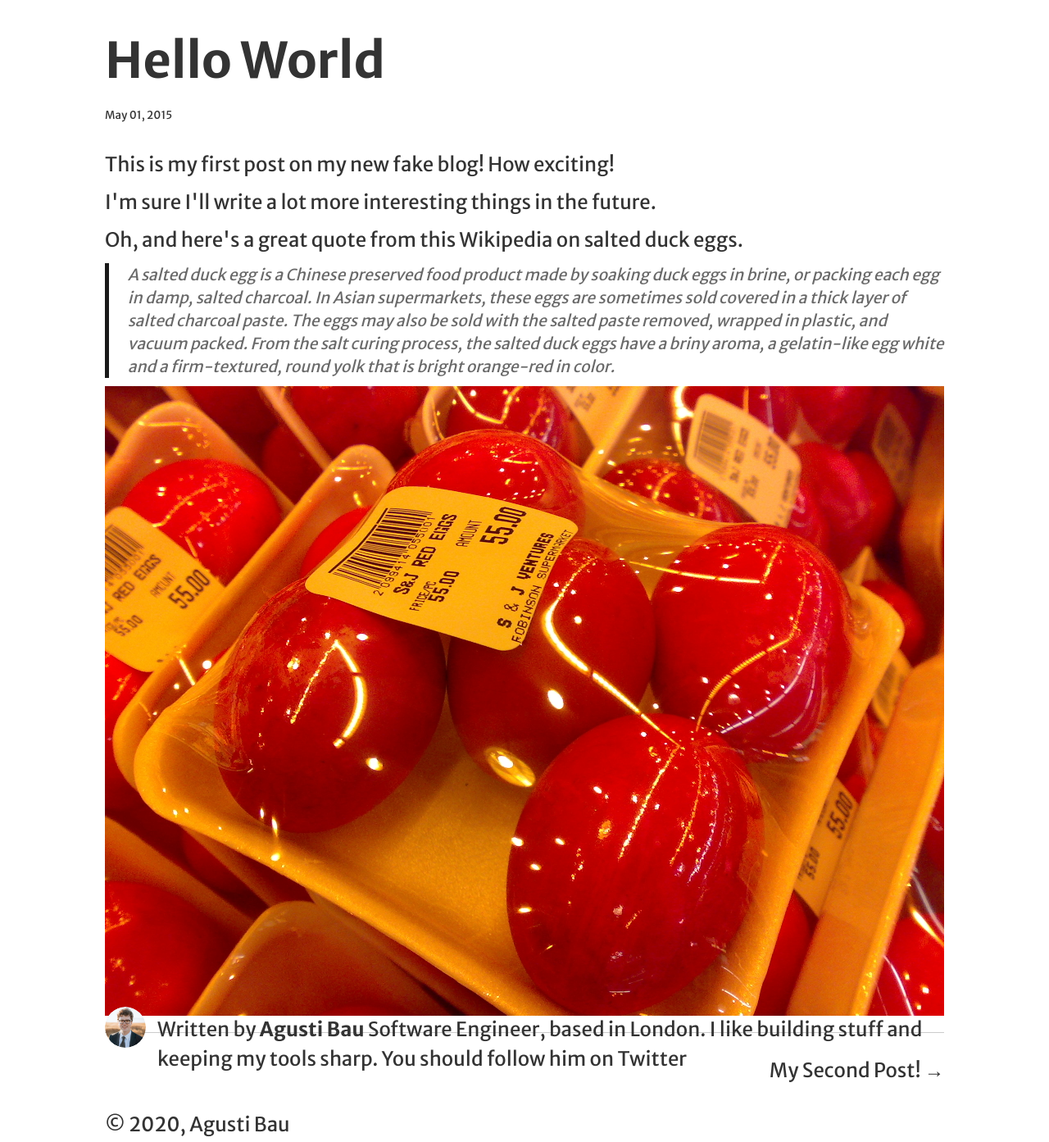
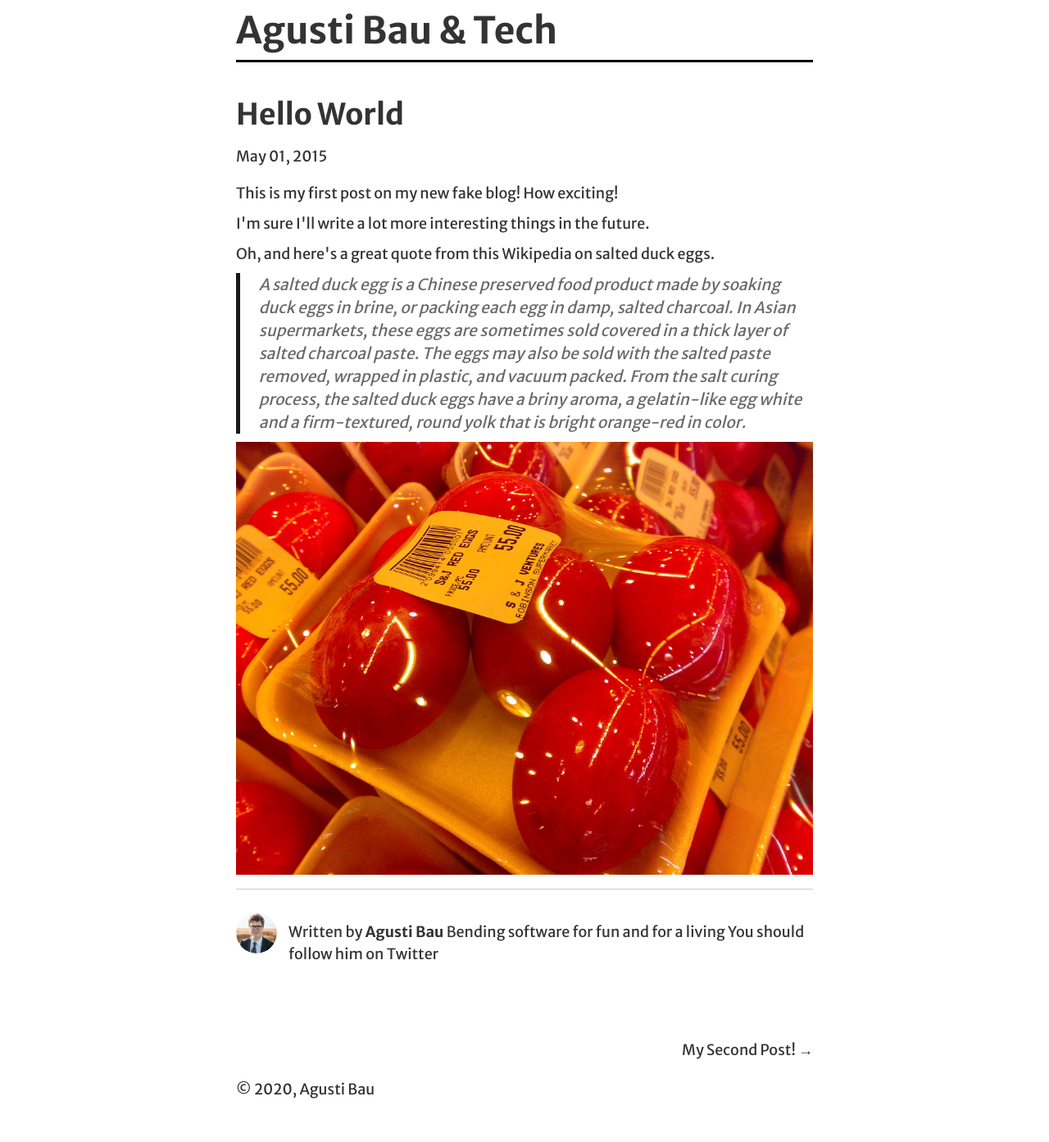
Before and after one commit to agsti/personal_site, a Gatsby site: page /hello-world/ in a window 1280 px wide. Shown: the part 45-1438 px from the top of the page at 82% size. After the commit the page ends 1397 px from the top, so only its background shows below. Built offline with nearby package versions, Linux system fonts and the light colour scheme; Gatsby itself is replaced by a stand-in of ours; some packages are replaced by stand-ins of ours.

Commit message:
Basic structure working

```diff
--- a/gatsby-config.js
+++ b/gatsby-config.js
@@ -3,7 +3,7 @@ module.exports = {
     title: `Agusti Bau & Tech`,
     author: {
       name: `Agusti Bau`,
-      summary: `Software Engineer, based in London. I like building stuff and keeping my tools sharp.`,
+      summary: `Bending software for fun and for a living`,
     },
     description: `My online presence.`,
     siteUrl: `https://agustibau.com/`,
--- a/src/components/layout.js
+++ b/src/components/layout.js
@@ -1,6 +1,6 @@
 import React from "react"
 import Header from './header'
-import '../css/main.css'
+import '../css/main.scss'
 const Layout = ({ children, header }) => {
 
   return (
--- /dev/null
+++ b/src/css/blog.scss
@@ -0,0 +1,35 @@
+header > h1 {
+    border-bottom: 3px black solid;
+}
+
+header > h2 {
+    font-weight: bold;
+    margin-top: 1em;
+}
+
+header > h3 {
+    border-bottom: 1px black solid;
+}
+
+.date {
+    font-size: 1em;
+    margin-bottom: 1em;
+}
+
+.blog-nav {
+    display: flex;
+    flex-wrap: wrap;
+    justify-content: space-between;
+    list-style: none;
+    padding: 10px 0;
+}
+
+.post-item {
+    border: 3px black solid;
+    margin: 1rem;
+    padding: 1rem;
+}
+
+ul, ol {
+    margin-left: 1.75rem;
+}
--- a/src/css/main.css
+++ b/src/css/main.scss
@@ -3,6 +3,8 @@ h1,
 h2,
 h3,
 h4,
+h5,
+h6,
 p,
 ul[class],
 ol[class],
@@ -23,7 +25,7 @@ body {
   text-rendering: optimizeSpeed;
   line-height: 1.5;
   font-family: 'Merriweather Sans', sans-serif;
-  font-size: 1.5rem;
+  font-size: 18px;
   color: #333;
 }
 
@@ -36,11 +38,33 @@ h1 {
     padding: 10px 0;
 }
 
+h2 {
+    font-size: 2em;
+    padding: 8px 0;
+}
+
+h3 {
+    font-size: 1.8em;
+    padding: 8px 0;
+}
+
+h4 {
+    font-size: 1.5em;
+}
+
+h5 {
+    font-size: 1.2em;
+}
+
+h6 {
+    font-size: 1.2em;
+}
+
 .container {
     position: relative;
     margin-left: auto;
     margin-right: auto;
-    max-width: 70rem;
+    max-width: 50rem;
     padding: 3rem 3rem;
     min-height: 100vh;
 }
--- a/src/pages/index.js
+++ b/src/pages/index.js
@@ -3,7 +3,7 @@ import { Link, graphql, useStaticQuery } from "gatsby"
 import Layout from "../components/layout"
 import SEO from "../components/seo"
 import Image from "gatsby-image"
-import '../css/index.css'
+import '../css/index.scss'
 
 const Index = ({ location }) => {
     const data = useStaticQuery(graphql`
@@ -35,7 +35,9 @@ const Index = ({ location }) => {
         <div class="greeter-container">
             <div class="greeter-box">
                 <h1>Hey, I'm Agusti.</h1>
-                <h2>Full-stack software engineer.</h2>
+                <h2>I'm a full-stack software engineer. Currently based in london.
+
+                </h2>
             </div>
             <ul class='section-list'>
                 <li>
--- a/src/templates/blog-post.js
+++ b/src/templates/blog-post.js
@@ -2,9 +2,11 @@ import React from "react"
 import { Link, graphql } from "gatsby"
 
 import Bio from "../components/bio"
+import Header from "../components/header"
 import Layout from "../components/layout"
 import SEO from "../components/seo"
-import { rhythm, scale } from "../utils/typography"
+
+import '../css/blog.scss'
 
 const BlogPostTemplate = ({ data, pageContext, location }) => {
   const post = data.markdownRemark
@@ -12,52 +14,31 @@ const BlogPostTemplate = ({ data, pageContext, location }) => {
   const { previous, next } = pageContext
 
   return (
-    <Layout location={location} title={siteTitle}>
+    <Layout location={location} header={<Header title={siteTitle} />}>
       <SEO
         title={post.frontmatter.title}
         description={post.frontmatter.description || post.excerpt}
       />
       <article>
         <header>
-          <h1
-            style={{
-              marginTop: rhythm(1),
-              marginBottom: 0,
-            }}
-          >
+          <h2>
             {post.frontmatter.title}
-          </h1>
-          <p
-            style={{
-              ...scale(-1 / 5),
-              display: `block`,
-              marginBottom: rhythm(1),
-            }}
-          >
+          </h2>
+          <p className='date'>
             {post.frontmatter.date}
           </p>
         </header>
         <section dangerouslySetInnerHTML={{ __html: post.html }} />
         <hr
           style={{
-            marginBottom: rhythm(1),
+            marginBottom: "1.75rem",
           }}
         />
-        <footer>
-          <Bio />
-        </footer>
+        <Bio />
       </article>
 
       <nav>
-        <ul
-          style={{
-            display: `flex`,
-            flexWrap: `wrap`,
-            justifyContent: `space-between`,
-            listStyle: `none`,
-            padding: 0,
-          }}
-        >
+        <ul className='blog-nav'>
           <li>
             {previous && (
               <Link to={previous.fields.slug} rel="prev">
```
Also changed, not shown: src/pages/blog.js (+5 -9 lines), src/css/index.scss (renamed from src/css/index.css).
